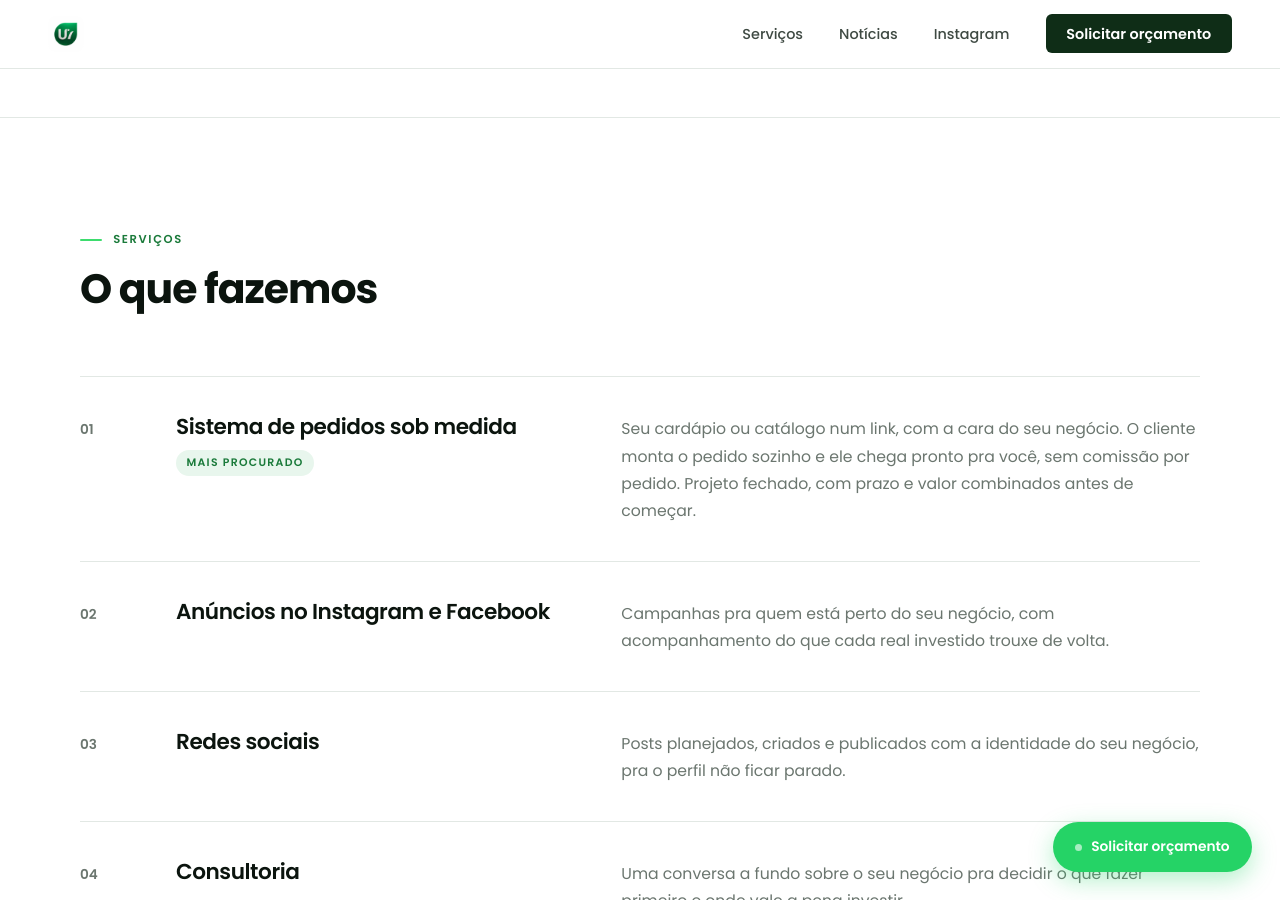
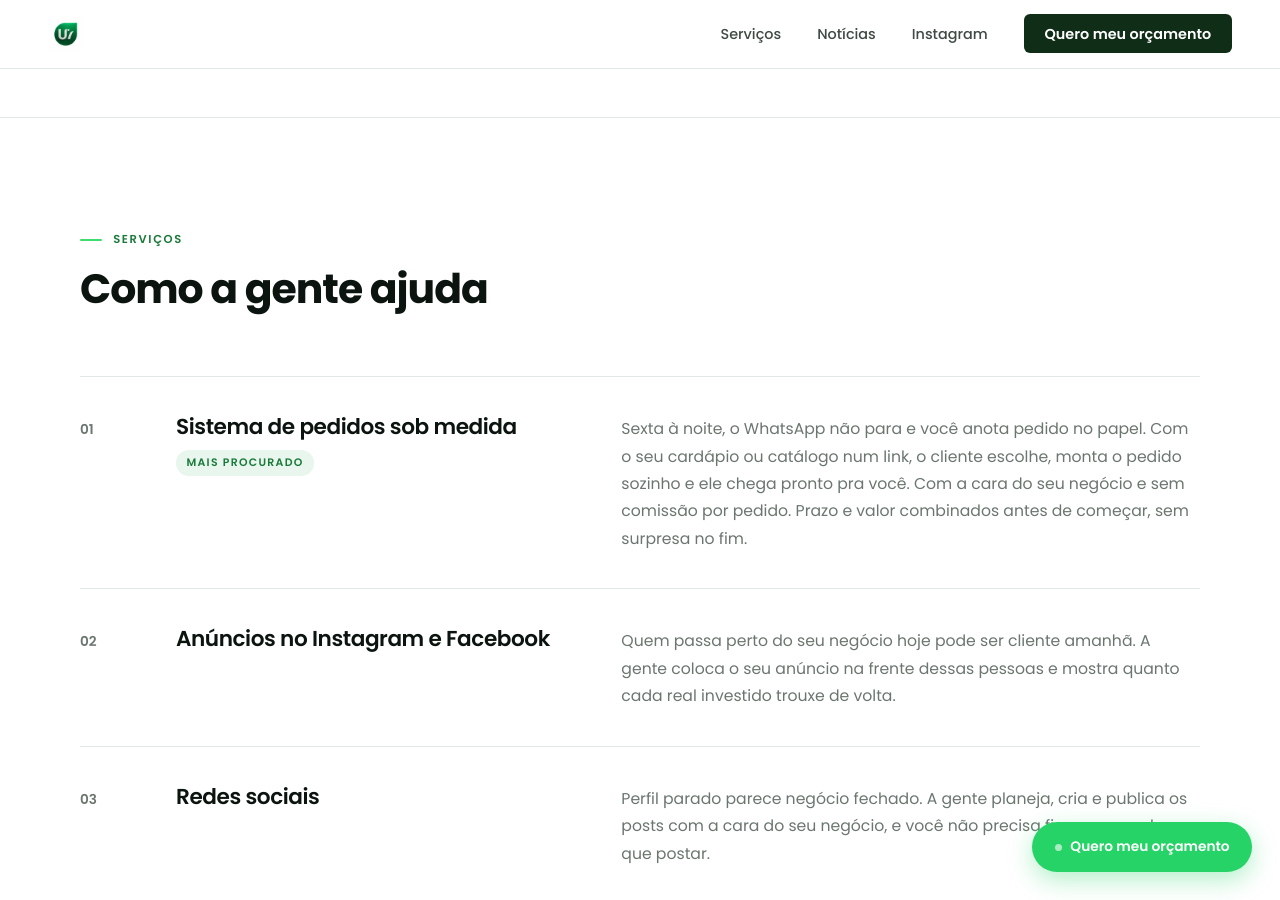
Before and after one commit to u7midias/siteu7midias, a Jekyll site: the page index.html, which Jekyll copies as it is, in a window 1280 px wide and 900 px high, scrolled down 675 px. Built offline with Jekyll 4.4.1, drawn with Linux system fonts in a browser that asks for light colours; some of the changed text lies outside the part shown.

Commit message:
Melhora a copy do site (título, subtítulo e briefing mantidos)
Co-Authored-By: Claude Sonnet 5.5 <noreply@anthropic.com>
Claude-Session: https://claude.ai/code/session_017gC1SbN9RHpD1z8wt1bAS2

```diff
--- a/index.html
+++ b/index.html
@@ -3,9 +3,9 @@
 <head>
 <meta charset="UTF-8">
 <meta name="viewport" content="width=device-width, initial-scale=1.0">
-<meta name="description" content="U7 Mídias, agência de marketing e tecnologia para pequenos negócios. Sistema de pedidos sob medida, anúncios, redes sociais e consultoria.">
+<meta name="description" content="Cardápio num link com pedido pronto, anúncios, redes sociais e acompanhamento pra quem tem um pequeno negócio e quer vender mais. A U7 atende o Brasil todo.">
 <meta property="og:title" content="U7 Mídias · Marketing e Tecnologia">
-<meta property="og:description" content="Sistema de pedidos sob medida, anúncios, redes sociais e consultoria para pequenos negócios de todo o Brasil.">
+<meta property="og:description" content="Cardápio num link com pedido pronto, anúncios, redes sociais e acompanhamento pra quem tem um pequeno negócio e quer vender mais.">
 <meta property="og:type" content="website">
 <meta property="og:image" content="https://u7midias.marketing/assets/img/logo-u7.jpg">
 <meta property="og:url" content="https://u7midias.marketing">
@@ -185,7 +185,7 @@
     <li><a href="#servicos">Serviços</a></li>
     <li><a href="/noticias/">Notícias</a></li>
     <li><a href="https://instagram.com/u7midias" target="_blank" rel="noopener">Instagram</a></li>
-    <li><a href="#contato" class="nav-cta">Solicitar orçamento</a></li>
+    <li><a href="#contato" class="nav-cta">Quero meu orçamento</a></li>
   </ul>
 </nav>
 
@@ -194,7 +194,7 @@
     <h1>Marketing e <span>Tecnologia</span></h1>
     <p>Para quem quer crescer de forma inteligente e independente</p>
     <div class="abertura-acoes">
-      <a href="#contato" class="btn-primary">Solicitar orçamento</a>
+      <a href="#contato" class="btn-primary">Quero meu orçamento</a>
       <a href="#servicos" class="btn-link">Ver serviços →</a>
     </div>
   </div>
@@ -205,7 +205,7 @@
     <div class="servicos-topo">
       <div>
         <div class="section-eyebrow">Serviços</div>
-        <h2 class="section-title">O que fazemos</h2>
+        <h2 class="section-title">Como a gente ajuda</h2>
       </div>
     </div>
 
@@ -216,22 +216,22 @@
           <h3>Sistema de pedidos sob medida</h3>
           <span class="servico-destaque">Mais procurado</span>
         </div>
-        <p>Seu cardápio ou catálogo num link, com a cara do seu negócio. O cliente monta o pedido sozinho e ele chega pronto pra você, sem comissão por pedido. Projeto fechado, com prazo e valor combinados antes de começar.</p>
+        <p>Sexta à noite, o WhatsApp não para e você anota pedido no papel. Com o seu cardápio ou catálogo num link, o cliente escolhe, monta o pedido sozinho e ele chega pronto pra você. Com a cara do seu negócio e sem comissão por pedido. Prazo e valor combinados antes de começar, sem surpresa no fim.</p>
       </li>
       <li class="servico">
         <span class="servico-num">02</span>
         <div><h3>Anúncios no Instagram e Facebook</h3></div>
-        <p>Campanhas pra quem está perto do seu negócio, com acompanhamento do que cada real investido trouxe de volta.</p>
+        <p>Quem passa perto do seu negócio hoje pode ser cliente amanhã. A gente coloca o seu anúncio na frente dessas pessoas e mostra quanto cada real investido trouxe de volta.</p>
       </li>
       <li class="servico">
         <span class="servico-num">03</span>
         <div><h3>Redes sociais</h3></div>
-        <p>Posts planejados, criados e publicados com a identidade do seu negócio, pra o perfil não ficar parado.</p>
+        <p>Perfil parado parece negócio fechado. A gente planeja, cria e publica os posts com a cara do seu negócio, e você não precisa ficar pensando no que postar.</p>
       </li>
       <li class="servico">
         <span class="servico-num">04</span>
         <div><h3>Consultoria</h3></div>
-        <p>Uma conversa a fundo sobre o seu negócio pra decidir o que fazer primeiro e onde vale a pena investir.</p>
+        <p>Todo dono de negócio já ficou sem saber por onde começar. A gente senta com você, olha o seu negócio de perto e acompanha o caminho: o que fazer primeiro, onde vale investir e o que os números estão mostrando.</p>
       </li>
     </ol>
   </div>
@@ -350,7 +350,7 @@
 
 <a class="agent-btn" href="https://wa.me/5511934121551?text=Ol%C3%A1%2C%20U7!%20Vi%20o%20site%20e%20quero%20meu%20or%C3%A7amento%20gratuito%20%F0%9F%99%8B" target="_blank" rel="noopener">
   <span class="agent-btn-dot"></span>
-  Solicitar orçamento
+  Quero meu orçamento
 </a>
 
 <script>
```
